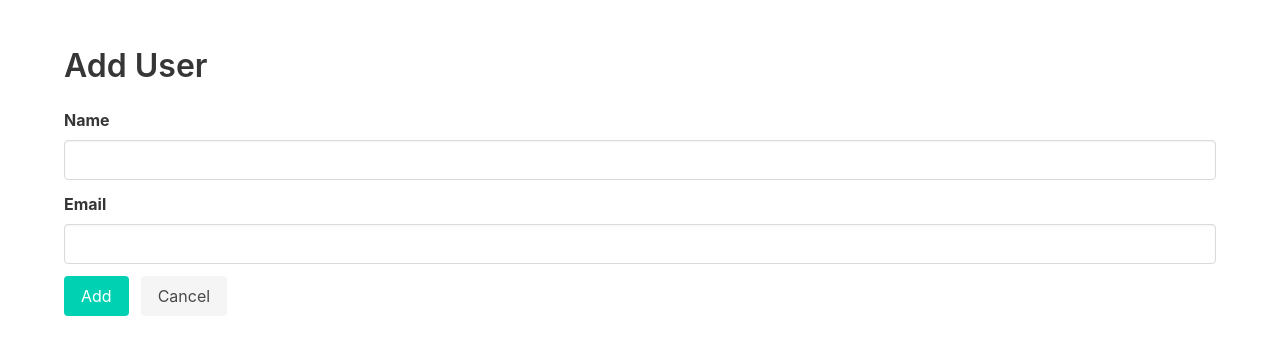
After one commit to spinning-fantasies/py-users, a Flask app: page /users/add in a window 1280 px wide. The commit adds this page. Shown: the top 363 px of the page. Run offline with Flask 3, Linux system fonts and the light colour scheme.

Commit message:
add users

```diff
--- a/app.py
+++ b/app.py
@@ -1,5 +1,5 @@
 # app.py
-from flask import Flask, render_template, redirect, url_for
+from flask import Flask, render_template, redirect, url_for, request
 
 app = Flask(__name__)
 
@@ -12,7 +12,7 @@ users_data = [
 def get_user_by_id(user_id):
     return next((user for user in users_data if user['id'] == user_id), None)
 
-@app.route('/')
+@app.route('/users')
 def users():
     # Only show non-deleted users
     active_users = [user for user in users_data if not user['deleted']]
@@ -47,5 +47,22 @@ def delete_user(user_id):
 
     return redirect(url_for('users'))
 
+@app.route('/users/add', methods=['GET', 'POST'])
+def add_user():
+    if request.method == 'POST':
+        # Handle the form submission to add the new user
+        name = request.form['name']
+        email = request.form['email']
+
+        # Generate a new user ID (Assuming no duplicate user IDs)
+        new_user_id = max(user['id'] for user in users_data) + 1
+        new_user = {"id": new_user_id, "name": name, "email": email, "deleted": False}
+        users_data.append(new_user)
+
+        return redirect(url_for('users'))
+
+    # Render the add user form
+    return render_template('add_user.html')
+
 if __name__ == '__main__':
     app.run(debug=True)
--- /dev/null
+++ b/templates/add_user.html
@@ -0,0 +1,39 @@
+<!-- templates/add_user.html -->
+<!DOCTYPE html>
+<html>
+<head>
+    <title>Add User</title>
+    <link rel="stylesheet" href="{{ url_for('static', filename='css/bulma.min.css') }}">
+</head>
+<body>
+    <section class="section">
+        <div class="container">
+            <h1 class="title">Add User</h1>
+            <form method="post">
+                <div class="field">
+                    <label class="label">Name</label>
+                    <div class="control">
+                        <input class="input" type="text" name="name" required>
+                    </div>
+                </div>
+
+                <div class="field">
+                    <label class="label">Email</label>
+                    <div class="control">
+                        <input class="input" type="email" name="email" required>
+                    </div>
+                </div>
+
+                <div class="field is-grouped">
+                    <div class="control">
+                        <button type="submit" class="button is-primary">Add</button>
+                    </div>
+                    <div class="control">
+                        <a href="{{ url_for('users') }}" class="button is-light">Cancel</a>
+                    </div>
+                </div>
+            </form>
+        </div>
+    </section>
+</body>
+</html>
--- a/templates/users.html
+++ b/templates/users.html
@@ -9,6 +9,7 @@
     <section class="section">
         <div class="container">
             <h1 class="title">Users Management</h1>
+            <a class="button is-primary" href="{{ url_for('add_user') }}">Add User</a>
             <table class="table is-fullwidth">
                 <thead>
                     <tr>
```
